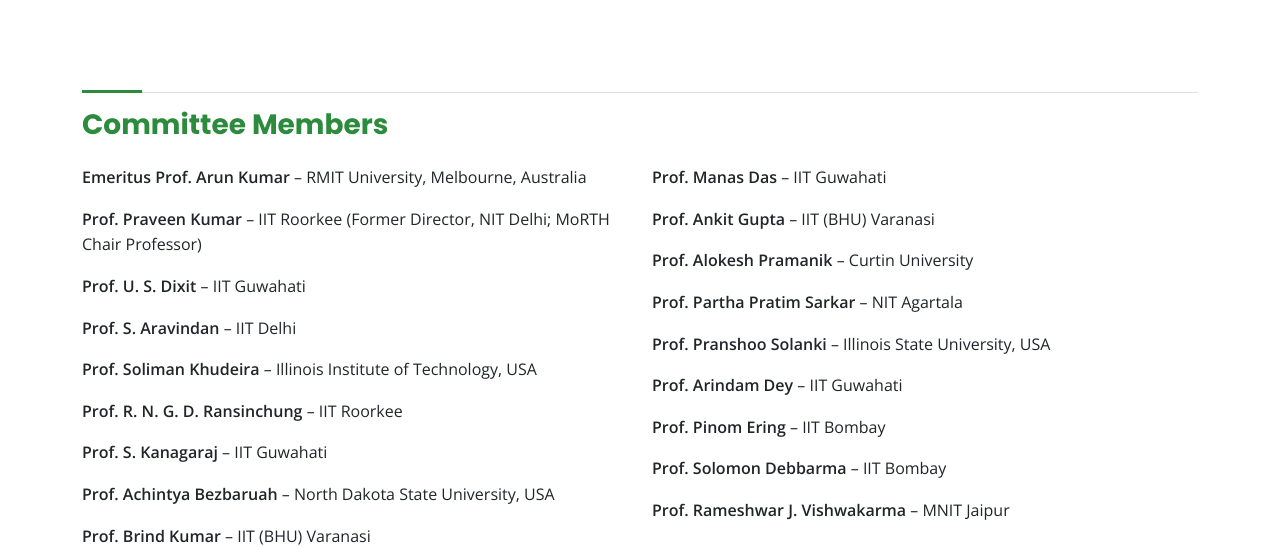
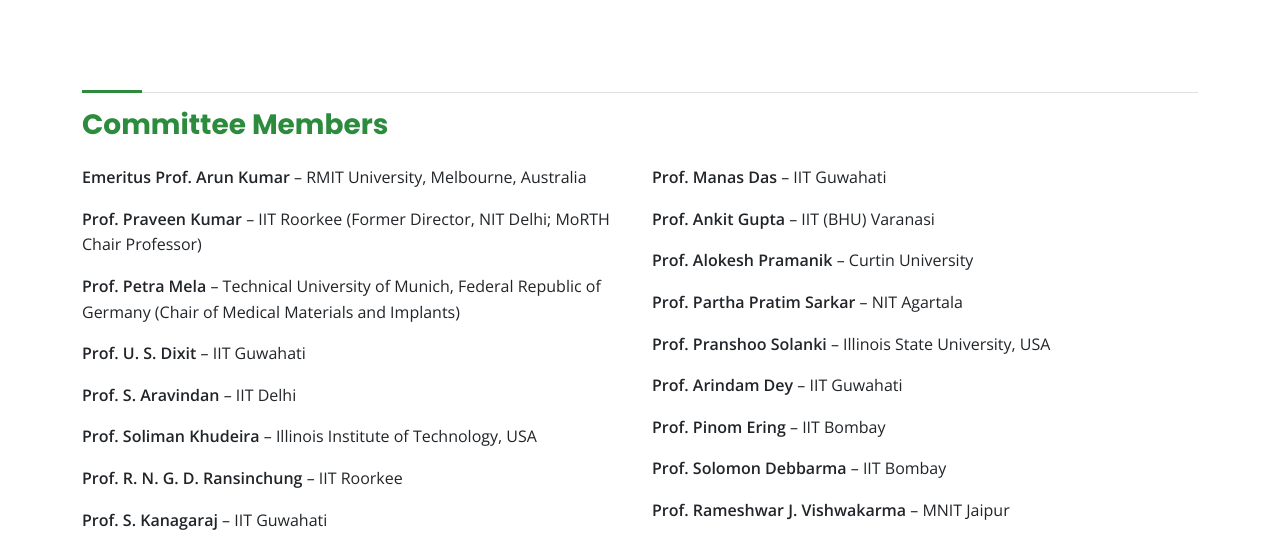
Before and after one commit to pranavupadhyay123/SSAME_2026, a website: page pages/advisory.html in a window 1280 px wide. Shown: the part 234-781 px from the top of the page. Drawn offline with nearby package versions, Linux system fonts and the light colour scheme.

Commit message:
Update advisory.html

```diff
--- a/pages/advisory.html
+++ b/pages/advisory.html
@@ -96,6 +96,8 @@
                                     Kumar</strong> – RMIT University, Melbourne, Australia</li>
                             <li class="list-group-item aimtdr-list-group-item"><strong>Prof. Praveen Kumar</strong> –
                                 IIT Roorkee (Former Director, NIT Delhi; MoRTH Chair Professor)</li>
+                            <li class="list-group-item aimtdr-list-group-item"><strong>Prof. Petra Mela</strong> –
+                                Technical University of Munich, Federal Republic of Germany (Chair of Medical Materials and Implants)</li>
                             <li class="list-group-item aimtdr-list-group-item"><strong>Prof. U. S. Dixit</strong> – IIT
                                 Guwahati</li>
                             <li class="list-group-item aimtdr-list-group-item"><strong>Prof. S. Aravindan</strong> – IIT
```
